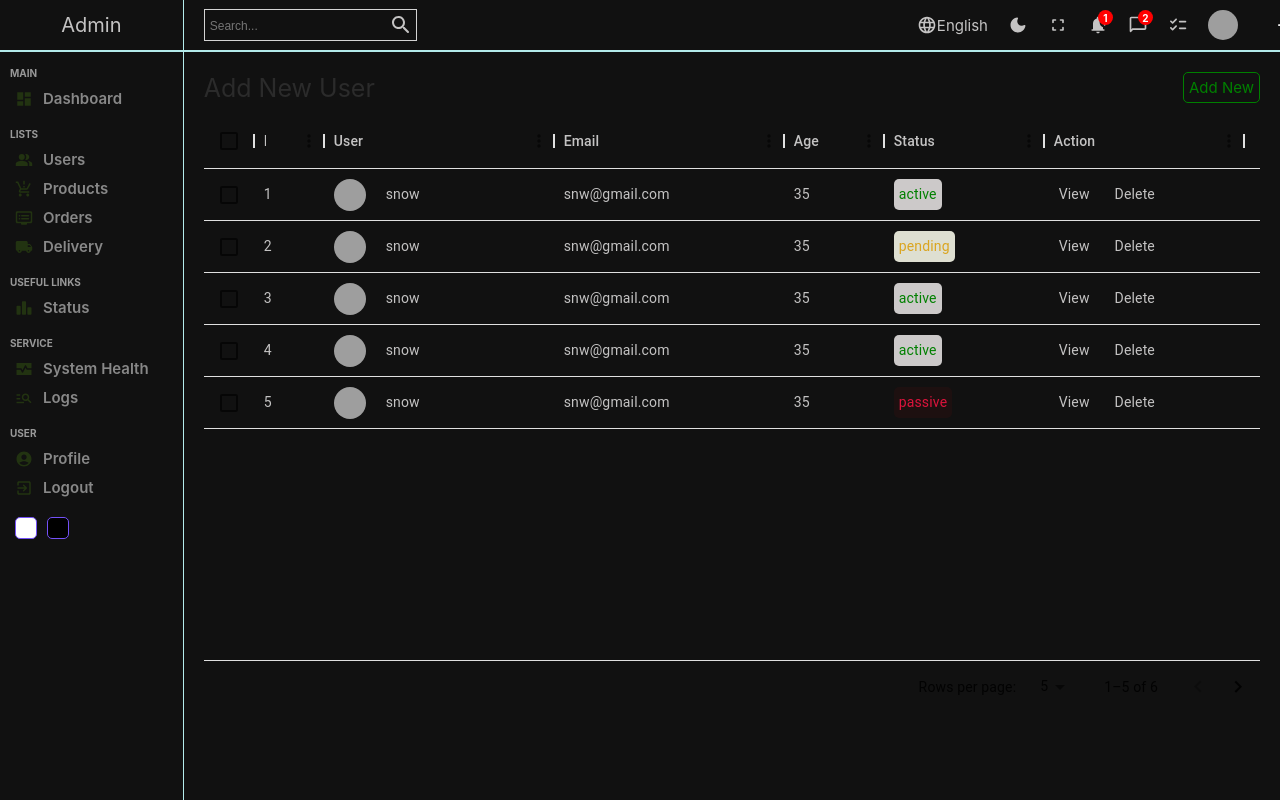
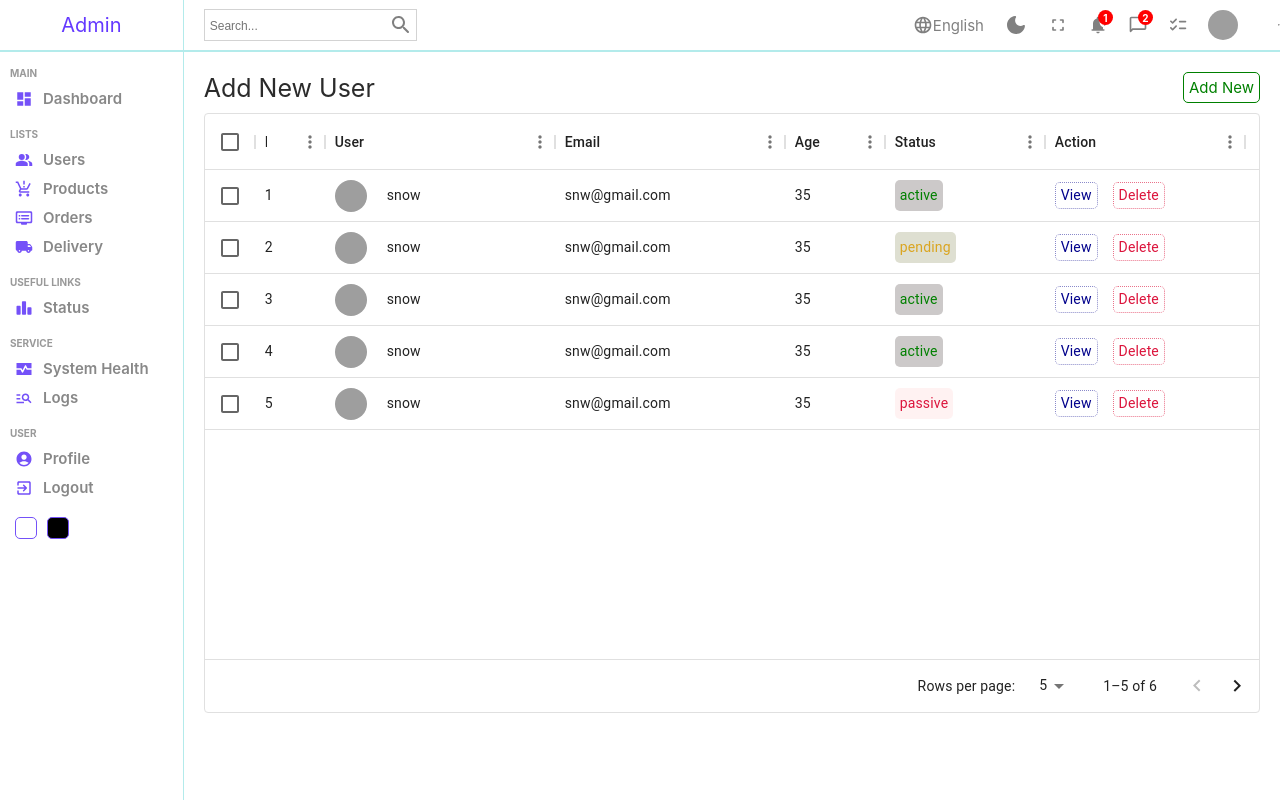
Before and after one commit to abimekonnen/admin-ui, a React (Create React App) app: page /users in a window 1280 px wide. Built offline with nearby package versions, Linux system fonts and the light colour scheme; grey boxes are pictures that could not be loaded.

Commit message:
project phase one finished

```diff
--- a/src/components/datatable/Datatable.jsx
+++ b/src/components/datatable/Datatable.jsx
@@ -2,22 +2,28 @@ import "./Datatable.scss"
 import  React from 'react';
 import { DataGrid } from '@mui/x-data-grid';
 import { userColumns, userRows } from "./datatableSource";
-import {Link} from 'react-router-dom'
+import {Link} from 'react-router-dom';
+import {useState} from 'react';
+
 
 const Datatable = () => {
+    const [data,setData] = useState(userRows);
+    const handleDelete =(id) =>{
+        setData(data.filter((item) => item.id !== id))
+    }
 
     const actionColum =[
         {
             field: "action",
             headerName: "Action",
             width: 200,
-            renderCell:()=>{
+            renderCell:(params)=>{
                 return(
                     <div className="cellAction">
                         <Link to="/users/test" style={{textDecoration:"none"}}>
                             <div className="viewButton">View</div>
                         </Link>
-                        <div className="deleteButton">Delete</div>
+                        <div className="deleteButton" onClick={() => handleDelete(params.row.id) }>Delete</div>
                     </div>
                 )
             }
@@ -34,7 +40,7 @@ const Datatable = () => {
             </div>
             <DataGrid
                 className="datagrid"
-                rows={userRows}
+                rows={data}
                 columns={userColumns.concat(actionColum)}
                 initialState={{
                 pagination: {
--- a/src/components/navbar/Navbar.jsx
+++ b/src/components/navbar/Navbar.jsx
@@ -7,8 +7,13 @@ import FullscreenRoundedIcon from '@mui/icons-material/FullscreenRounded';
 import NotificationAddRoundedIcon from '@mui/icons-material/NotificationAddRounded';
 import ChatBubbleOutlineRoundedIcon from '@mui/icons-material/ChatBubbleOutlineRounded';
 import ChecklistRoundedIcon from '@mui/icons-material/ChecklistRounded';
+import { useContext } from 'react';
+import { darkModeContext } from '../../context/darkModeContext';
 
 const Navbar = () => {
+
+  const {dispatch} = useContext(darkModeContext)
+
   return (
     <div className = 'navbar' >
       <div className="wrapper">
@@ -22,7 +27,8 @@ const Navbar = () => {
             English
           </div>
           <div className="item">
-            <DarkModeRoundedIcon  className='icon'/>
+            <DarkModeRoundedIcon  className='iconDark'
+            onClick={()=>dispatch({type: "TOGGLE"})}/>
           </div>
           <div className="item">
             <FullscreenRoundedIcon  className='icon'/>
--- a/src/components/navbar/Navbar.scss
+++ b/src/components/navbar/Navbar.scss
@@ -37,6 +37,9 @@
                 .icon{
                     font-size: 20px;
                 }
+                .iconDark{
+                    cursor: pointer;
+                }
                 .avatar{
                     width: 30px;
                     height: 30px;
--- a/src/components/sidebar/Sidebar.jsx
+++ b/src/components/sidebar/Sidebar.jsx
@@ -11,8 +11,12 @@ import ManageSearchSharpIcon from '@mui/icons-material/ManageSearchSharp';
 import AccountCircleRoundedIcon from '@mui/icons-material/AccountCircleRounded';
 import ExitToAppRoundedIcon from '@mui/icons-material/ExitToAppRounded';
 import {Link} from "react-router-dom";
+import { useContext } from 'react';
+import { darkModeContext } from '../../context/darkModeContext';
 
 const Sidebar = () => {
+  const {dispatch} = useContext(darkModeContext)
+
   return (
     <div className = 'sidebar'>
       <div className="top">
@@ -74,8 +78,8 @@ const Sidebar = () => {
         </ul>
       </div>
       <div className="bottom">
-        <div className="colorOption"></div>
-        <div className="colorOption"></div>
+        <div className="colorOption" onClick={()=> dispatch({type:"LIGHT"})}></div>
+        <div className="colorOption"  onClick={()=> dispatch({type:"DARK"})}></div>
       </div>
     </div>
   )
--- a/src/context/darkModeContext.js
+++ b/src/context/darkModeContext.js
@@ -1,7 +1,7 @@
 import { createContext, useReducer } from "react"
 import DarkModeReducer from "./darkModeReducer";
 const INITIAL_STATE = {
-    darkMode : true
+    darkMode : false
 }
 export  const darkModeContext = createContext(INITIAL_STATE);
 export const DarkModeContextProvider = ({children}) =>{
```
